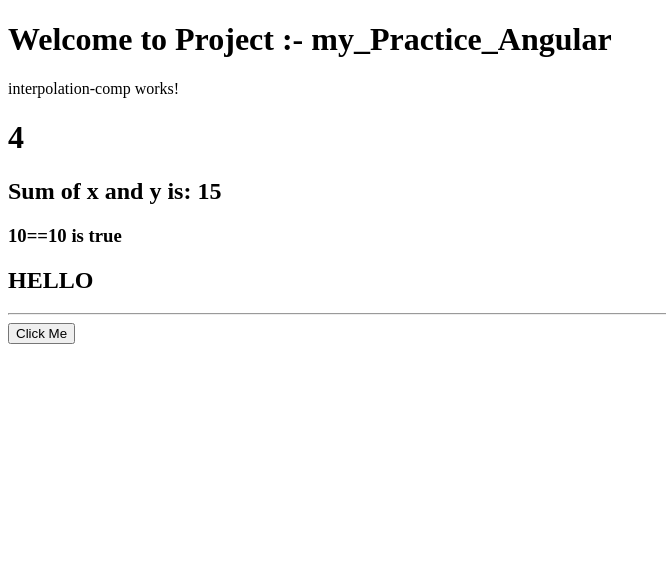
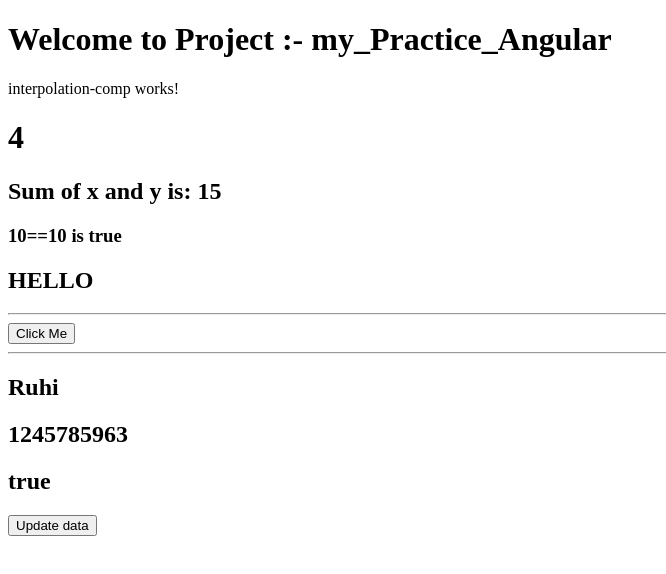
Before and after one commit to rutu-jadhav1/my_Practice_Angular, an Angular app: page / in a window 1280 px wide. Shown: the top 574 px of the page, without its empty margins (0-666 px from the left). Built offline with nearby package versions, Linux system fonts and the light colour scheme.

Commit message:
define data type

```diff
--- a/src/app/Component/interpolation-comp/interpolation-comp.html
+++ b/src/app/Component/interpolation-comp/interpolation-comp.html
@@ -6,3 +6,8 @@
   <hr/>
 
   <button (click)="handleClickEvent()">Click Me</button>
+  <hr/>
+  <h2>{{name}}</h2>
+  <h2>{{contactNo}}</h2>
+  <h2>{{other}}</h2>
+  <button (click)="updateData()">Update data</button>
--- a/src/app/Component/interpolation-comp/interpolation-comp.ts
+++ b/src/app/Component/interpolation-comp/interpolation-comp.ts
@@ -7,6 +7,9 @@ import { Component } from '@angular/core';
   styleUrl: './interpolation-comp.css'
 })
 export class InterpolationComp {
+  name:String="Ruhi";
+  contactNo:String|number=1245785963;
+  other:any=true;
 
   x=5;
   y=10;
@@ -19,4 +22,15 @@ export class InterpolationComp {
   otherFunction(){
     console.log("other function called");
   }
+
+  updateData(){
+    this.name='Ruchika';
+    this.contactNo='India';
+    this.other='Hello there!';
+    this.other=401;
+
+    let a:number = 20;
+    alert("variable declared in function = "+a);
+  }
+
 }
```
